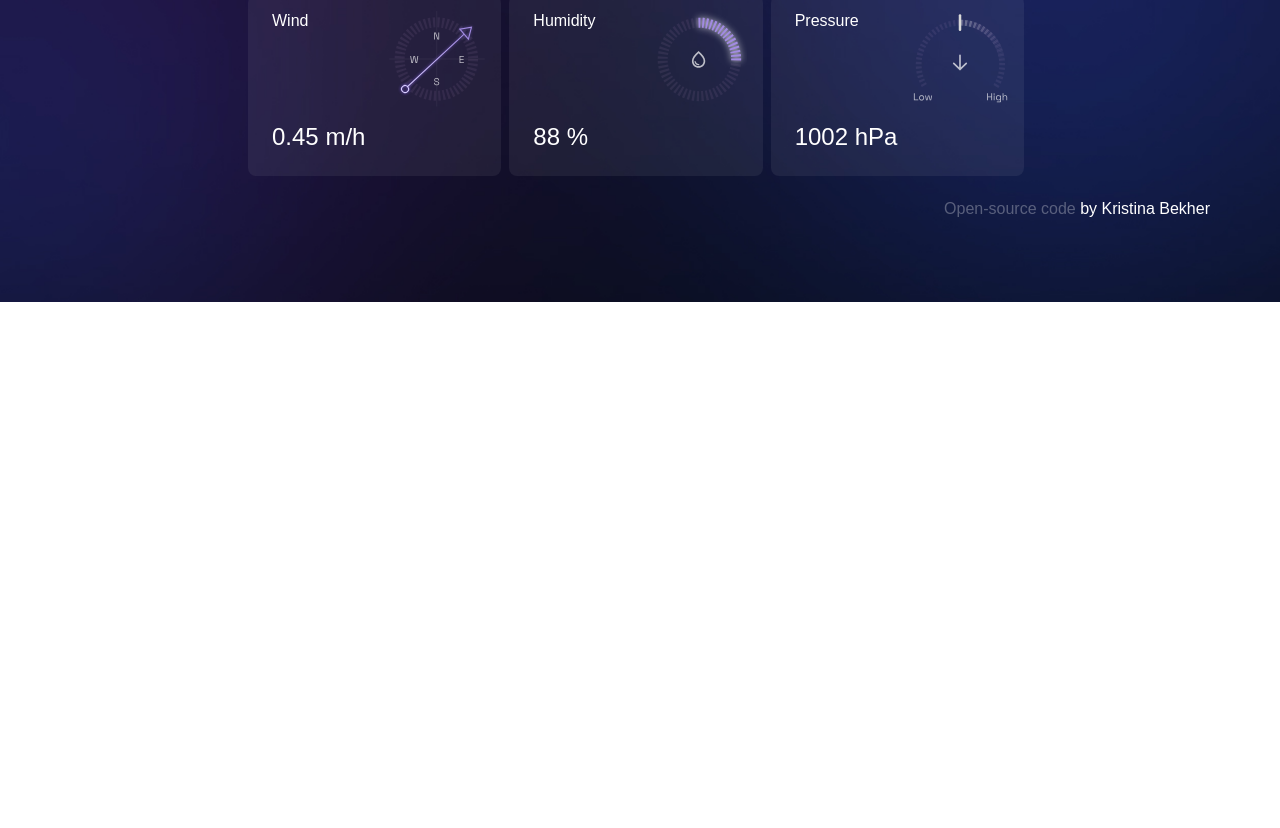
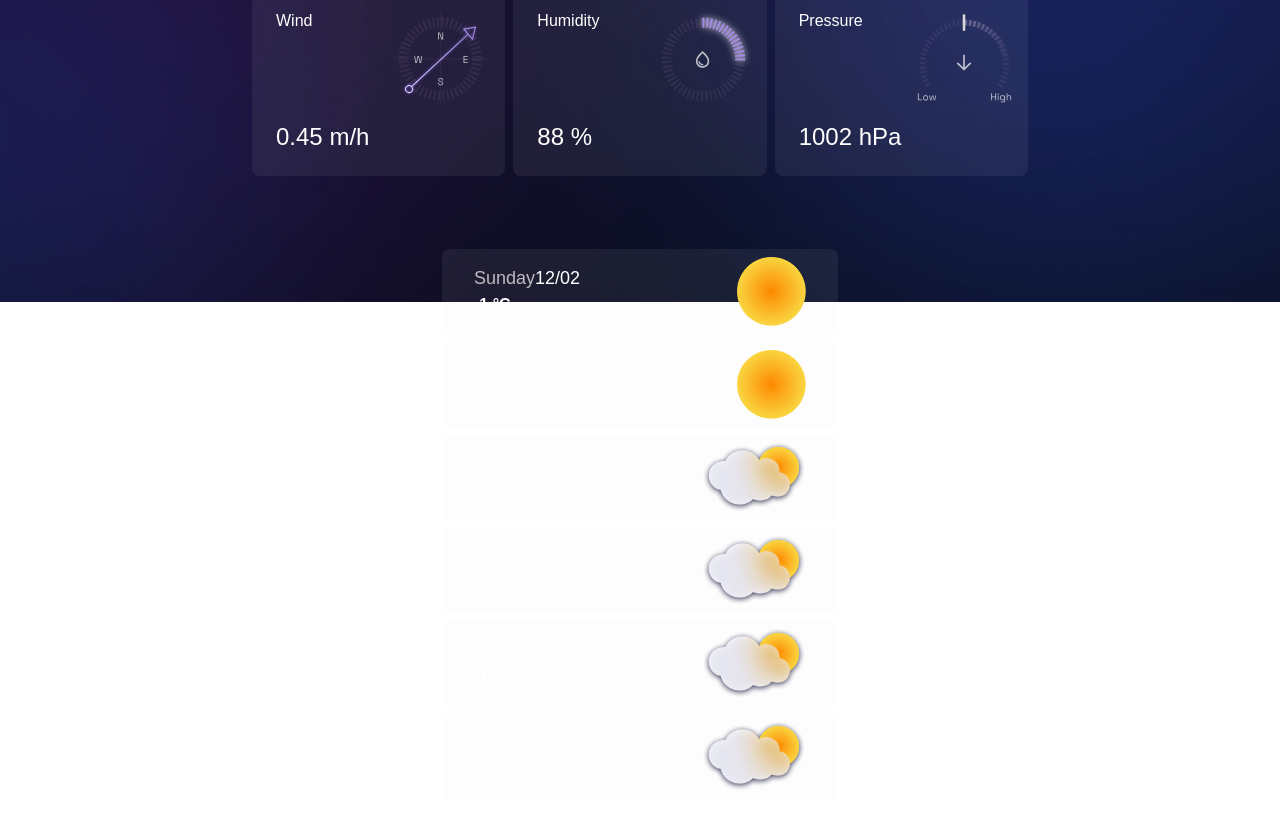
Before and after one commit to kbekher/react-weather-homework, a React (Create React App) app: page / in a window 1280 px wide. Shown: the part 498-1326 px from the top of the page. Before the commit the page ends 800 px from the top, so only its background shows below. Built offline with nearby package versions, Linux system fonts and the light colour scheme.

Commit message:
created forecast
Ccreated weekday component, added css

```diff
--- /dev/null
+++ b/src/Forecast.css
@@ -0,0 +1,12 @@
+.Forecast {
+  margin-top: 64.6px;
+  width: 396px;
+}
+
+.Forecast .forecast-wrap {
+  display: flex;
+  align-items: center;
+  flex-direction: column;
+  justify-content: space-between;
+  gap: 8px;
+}
--- a/src/Forecast.js
+++ b/src/Forecast.js
@@ -1,5 +1,27 @@
 import React from "react";
 
+import "./Forecast.css";
+
+import WeekDay from "./WeekDay";
+
+import aImg from "./img/01d.png";
+import anImg from "./img/01n.png";
+import bImg from "./img/02d.png";
+import bnImg from "./img/02n.png";
+import cImg from "./img/03d.png";
+import cnImg from "./img/03n.png";
+
 export default function Forecast() {
-  return <div className="Forecast"></div>;
+  return (
+    <div className="Forecast">
+      <div className="forecast-wrap">
+        <WeekDay day="Sunday" date="12/02" temp={-1} img={aImg} />
+        <WeekDay day="Monday" date="13/02" temp={-2} img={anImg} />
+        <WeekDay day="Tuesday" date="14/02" temp={-1} img={bnImg} />
+        <WeekDay day="Wednesday" date="15/02" temp={-3} img={bImg} />
+        <WeekDay day="Thursday" date="16/02" temp={-1} img={cImg} />
+        <WeekDay day="Friday" date="17/02" temp={-5} img={cnImg} />
+      </div>
+    </div>
+  );
 }
--- /dev/null
+++ b/src/WeekDay.css
@@ -0,0 +1,36 @@
+.WeekDay {
+  width: 396px;
+  height: 85px;
+  background-color: rgba(217, 217, 217, 0.07);
+  border-radius: 8px;
+  padding: 8px 32px;
+  display: flex;
+  flex-direction: row;
+  justify-content: space-between;
+}
+.WeekDay .weather-image {
+  height: 69px;
+}
+
+.WeekDay .day {
+  color: rgba(255, 255, 255, 0.7);
+  font-size: 18px;
+  font-weight: 400;
+  line-height: 23px;
+  position: relative;
+  top: 10px;
+}
+.WeekDay .date {
+  font-size: 18px;
+  font-weight: 400;
+  line-height: 23px;
+  position: relative;
+  top: 10px;
+}
+.WeekDay .temp {
+  font-size: 16px;
+  font-weight: 700;
+  line-height: 20px;
+  position: relative;
+  top: 14px;
+}
--- /dev/null
+++ b/src/WeekDay.js
@@ -0,0 +1,18 @@
+import React from "react";
+
+import "./WeekDay.css";
+
+export default function WeekDay(props) {
+  return (
+    <div className="WeekDay">
+      <div className="text-section">
+        <span className="day">{props.day}</span>
+        <span className="date">{props.date}</span>
+        <div className="temp">{props.temp} °C</div>
+      </div>
+      <div className="image-section">
+        <img src={props.img} alt="weather-icon" className="weather-image" />
+      </div>
+    </div>
+  );
+}
```
